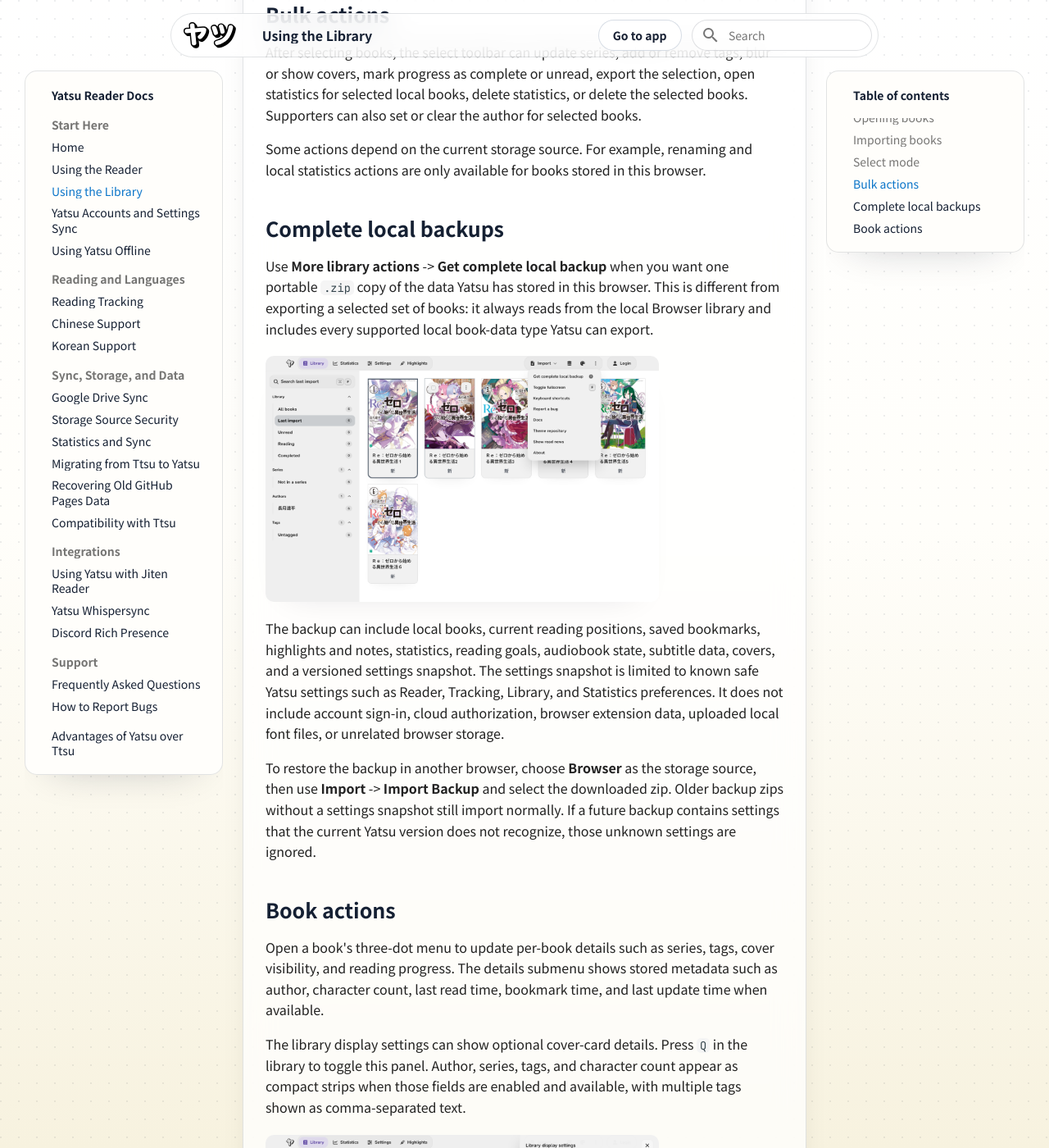
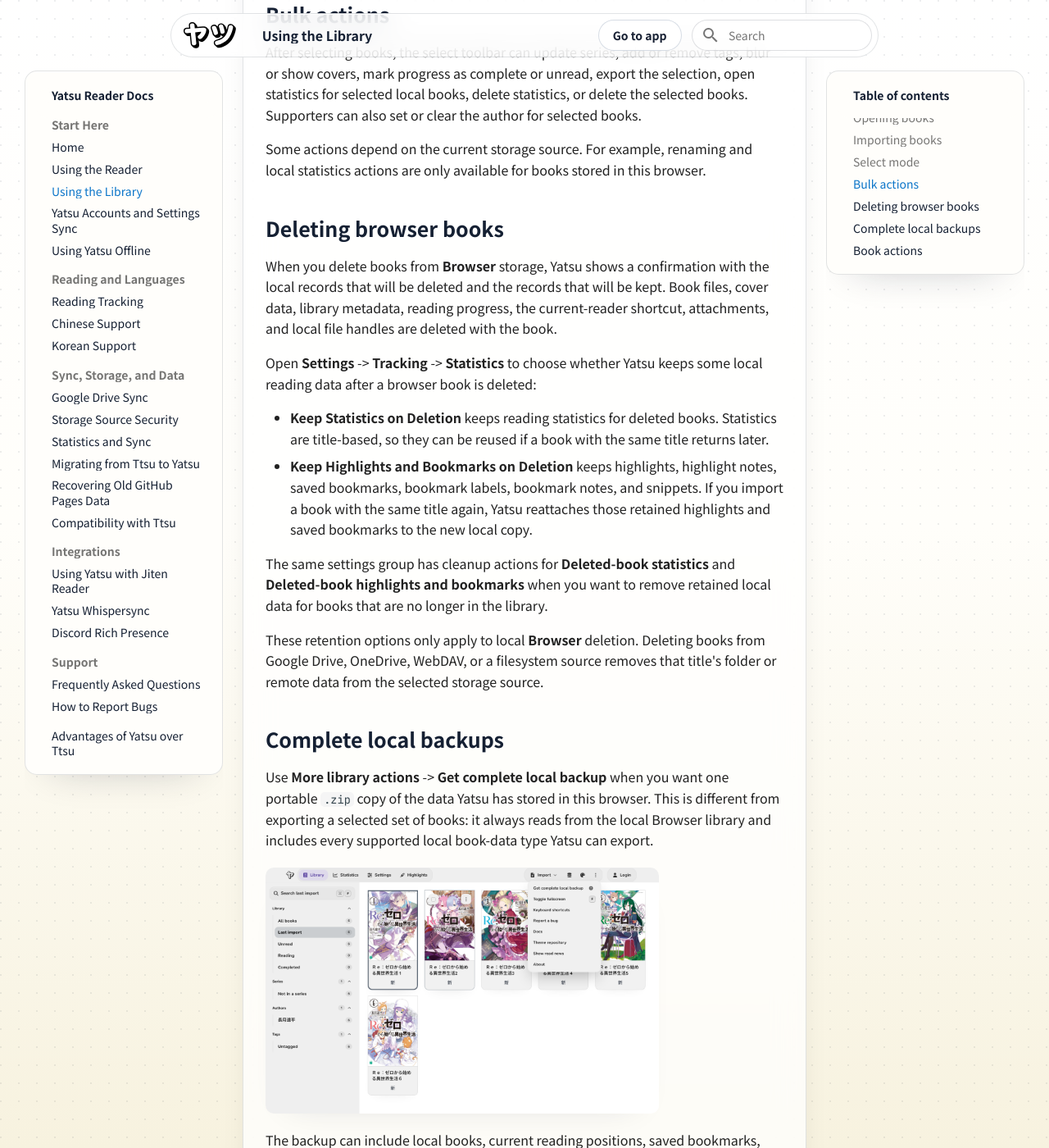
Before and after one commit to ytrms/yatsu-reader-docs, an MkDocs documentation site: the page built from docs/library.md, in a window 1280 px wide and 1400 px high, scrolled down 2158 px. Shown: the whole window at 82% size. Built offline with MkDocs 1.6.1 and Material for MkDocs 9.7.7, drawn with Linux system fonts in a browser that asks for light colours.

Commit message:
docs: document browser deletion retention

```diff
--- a/docs/library.md
+++ b/docs/library.md
@@ -52,6 +52,32 @@
 
 Some actions depend on the current storage source. For example, renaming and
 local statistics actions are only available for books stored in this browser.
+
+## Deleting browser books
+
+When you delete books from **Browser** storage, Yatsu shows a confirmation with
+the local records that will be deleted and the records that will be kept. Book
+files, cover data, library metadata, reading progress, the current-reader
+shortcut, attachments, and local file handles are deleted with the book.
+
+Open **Settings** -> **Tracking** -> **Statistics** to choose whether Yatsu keeps
+some local reading data after a browser book is deleted:
+
+- **Keep Statistics on Deletion** keeps reading statistics for deleted books.
+  Statistics are title-based, so they can be reused if a book with the same
+  title returns later.
+- **Keep Highlights and Bookmarks on Deletion** keeps highlights, highlight
+  notes, saved bookmarks, bookmark labels, bookmark notes, and snippets. If you
+  import a book with the same title again, Yatsu reattaches those retained
+  highlights and saved bookmarks to the new local copy.
+
+The same settings group has cleanup actions for **Deleted-book statistics** and
+**Deleted-book highlights and bookmarks** when you want to remove retained local
+data for books that are no longer in the library.
+
+These retention options only apply to local **Browser** deletion. Deleting books
+from Google Drive, OneDrive, WebDAV, or a filesystem source removes that title's
+folder or remote data from the selected storage source.
 
 ## Complete local backups
 
```
